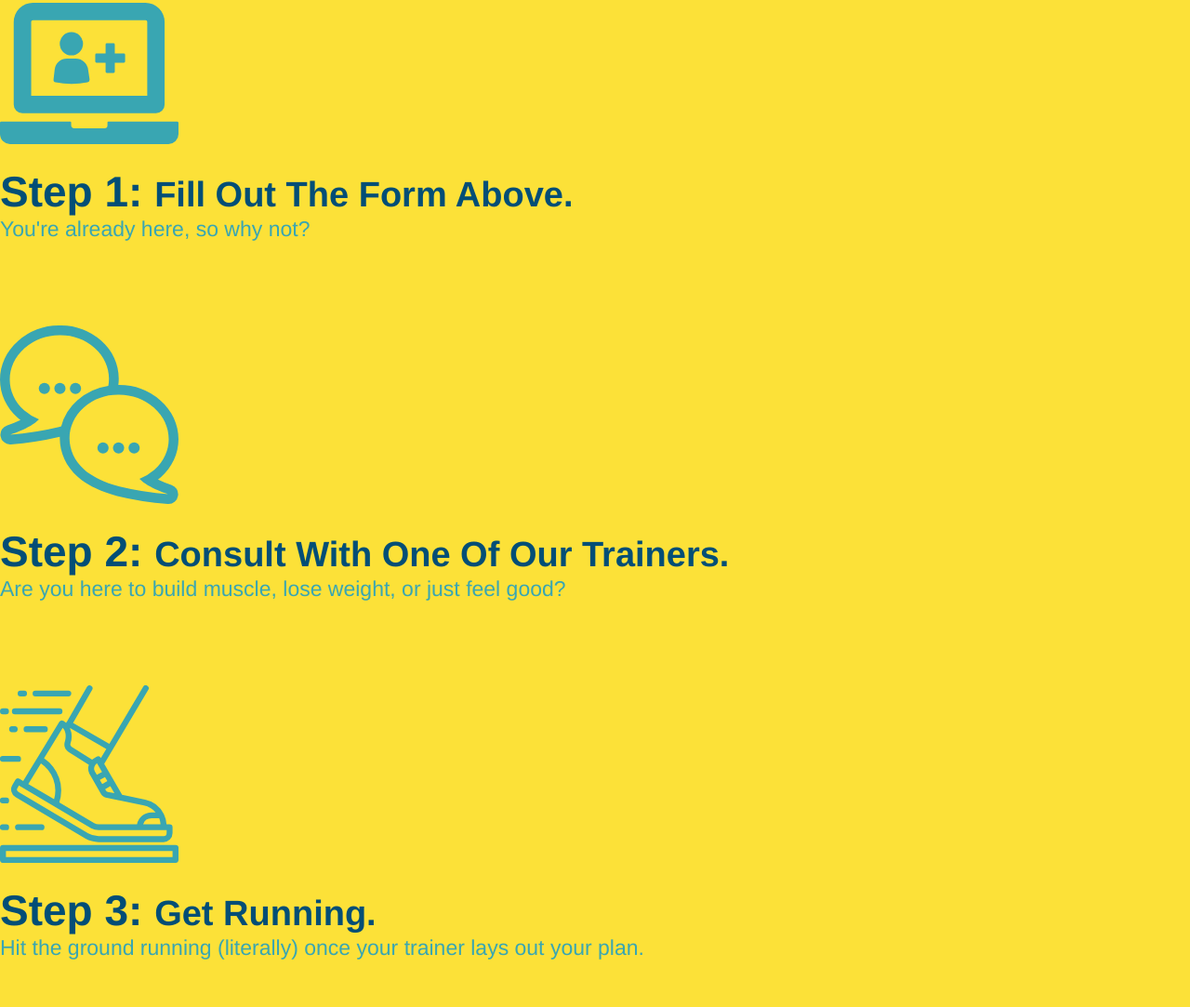
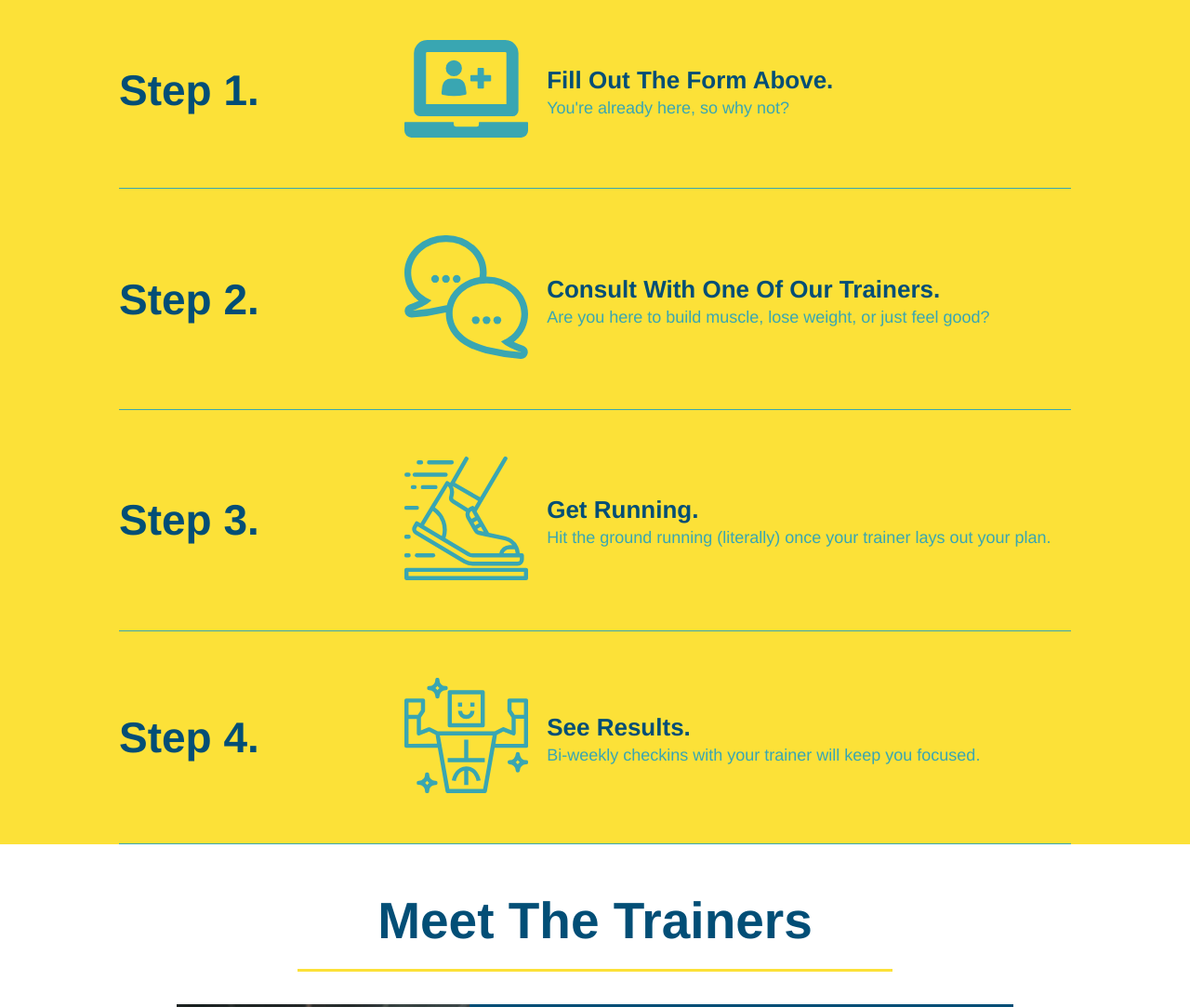
Before and after one commit to brivera14/run-buddy, a plain HTML site: page index.html in a window 1280 px wide. Shown: the part 973-2056 px from the top of the page at 93% size. Drawn offline with Linux system fonts and the light colour scheme.

Commit message:
add flexbox to each steps

```diff
--- a/assets/css/style.css
+++ b/assets/css/style.css
@@ -182,31 +182,52 @@ footer a {
 	  border-color: #39a6b2;
   }
 
-  .steps div {
-	  margin-bottom: 80px;
+  .step {
+	  margin: 50px auto;
+	  padding-bottom: 50px;
+	  width: 80%;
+	  border-bottom: 1px solid #39a6b2;
+	  display: flex;
+	  flex-wrap: wrap;
+	  align-items: center;
+	  justify-content: space-between;
   }
 
-  .steps img {
-	  width: 15%;
-	  margin: 10px 0;
+  .step h3 {
+	  color: #024e76;
+	  font-size: 46px;
+	  flex: 1 30%;
   }
 
-  .steps h3 {
-	  color: #024e76;
-	  font-size: 46px;
-	  margin-top: 10px;
+  .step-info {
+	  flex: 2 70%;
+	  display: flex;
+	  flex-wrap: wrap;
+	  align-items: center;
   }
 
-  .steps p {
-	  color: #39a6b2;
-	  font-size: 23px;
+  .step-img {
+	  flex: 1 12%;
+	  margin-right: 20px;
   }
 
-  .steps span {
-	  font-size: 38px;
+  .step-text {
+	  flex: 12;
   }
 
-  .trainers {
+  .step-img img {
+	  max-width: 100%;
+  }
+
+  .step-text p {
+	  color: #39a6b2;
+	  font-size: 18px;
+  }
+
+  .step-text h4 {
+	  font-size: 26px;
+	  line-height: 1.5;
+	  color: #024e76;
   }
 
   .trainer {
--- a/index.html
+++ b/index.html
@@ -78,7 +78,9 @@
 
         <!-- "what we do" section -->
         <section id="what-we-do" class="intro">
+        <div class="flex-row">
             <h2 class="section-title primary-border">What We Do</h2>
+        </div>
             <p>
             butcher selfies chambray shabby chic gentrify readymade yr Echo Park XOXO Tumblr normcore Banksy direct trade Blue Bottle chillwave you probably haven't heard of them single-origin coffee Vice fanny pack fixie Odd Future Austin fingerstache pickled twee synth Wes Anderson Thundercats viral bitters flannel meggings narwhal Marfa Schlitz sustainable Intelligentsia umami deep v craft
             </p>
@@ -86,37 +88,68 @@
 
         <!-- "what you do" section -->
         <section id="what-you-do" class="steps">
+        <div class="flex-row">
             <h2 class="section-title secondary-border">What You Do</h2>
-
-            <div>
+        </div>
+            <div class="step">
+                <h3>Step 1.</h3>
+                <div class="step-info">
+                    <div class="step-img">
                         <!-- insert this img element -->
                         <img src="./assets/images/step-1.svg" alt="" />
-                <h3>Step 1: <span>Fill Out The Form Above.</span></h3>
+                    </div>
+                    <div class="step-text">
+                        <h4>Fill Out The Form Above.</h4>
                         <p>You're already here, so why not?</p>
                     </div>
+                </div>
+            </div>
 
-            <div>
+            <div class="step">
+                <h3>Step 2.</h3>
+                <div class="step-info">
+                    <div class="step-img">
                         <img src="./assets/images/step-2.svg" alt="" />
-                <h3>Step 2: <span>Consult With One Of Our Trainers.</span></h3>
+                    </div>
+                    <div class="step-text">
+                        <h4>Consult With One Of Our Trainers.</h4>
                         <p>Are you here to build muscle, lose weight, or just feel good?</p>
                     </div>
+                </div>
+            </div>
 
-            <div>
+            <div class="step">
+                <h3>Step 3.</h3>
+                <div class="step-info">
+                    <div class="step-img">
                         <img src="./assets/images/step-3.svg" alt="" />
-                <h3>Step 3: <span>Get Running.</span></h3>
+                    </div>
+                    <div class="step-text">
+                        <h4>Get Running.</h4>
                         <p>Hit the ground running (literally) once your trainer lays out your plan.</p>
                     </div>
+                </div>
+            </div>
 
-            <div>
+            <div class="step">
+                <h3>Step 4.</h3>
+                <div class="step-info">
+                    <div class="step-img">
                         <img src="./assets/images/step-4.svg" alt="" />
-                <h3>Step 4: <span>See Results.</span></h3>
+                    </div>
+                    <div class="step-text">
+                        <h4>See Results.</h4>
                         <p>Bi-weekly checkins with your trainer will keep you focused.</p>
+                    </div>
+                </div>
             </div>
         </section>
 
         <!-- "meet the trainers" section -->
         <section id="your-trainers" class="trainers">
+        <div class="flex-row">
             <h2 class="section-title primary-border"> Meet The Trainers</h2>
+        </div>
 
         <!-- first trainer bio -->
         <article class="trainer">
@@ -156,7 +189,9 @@
 
         <!-- "reach out" section -->
         <section id="reach-out" class="contact">
+        <div class="flex-row">
             <h2 class="section-title secondary-border">Reach Out</h2>
+        </div>
             <div class="contact-info">
                 <iframe src="https://www.google.com/maps/embed?pb=!1m18!1m12!1m3!1d3508.461361660389!2d-81.2560512855882!3d28.435505582495868!2m3!1f0!2f0!3f0!3m2!1i1024!2i768!4f13.1!3m3!1m2!1s0x88e7622a4d56247b%3A0x8e8b4fd64953da91!2s9435%20Dowden%20Rd%2C%20Orlando%2C%20FL%2032832!5e0!3m2!1sen!2sus!4v1591666969140!5m2!1sen!2sus"
                 frameborder="0"
```
Lines whose indentation alone changed are shown as unchanged.
